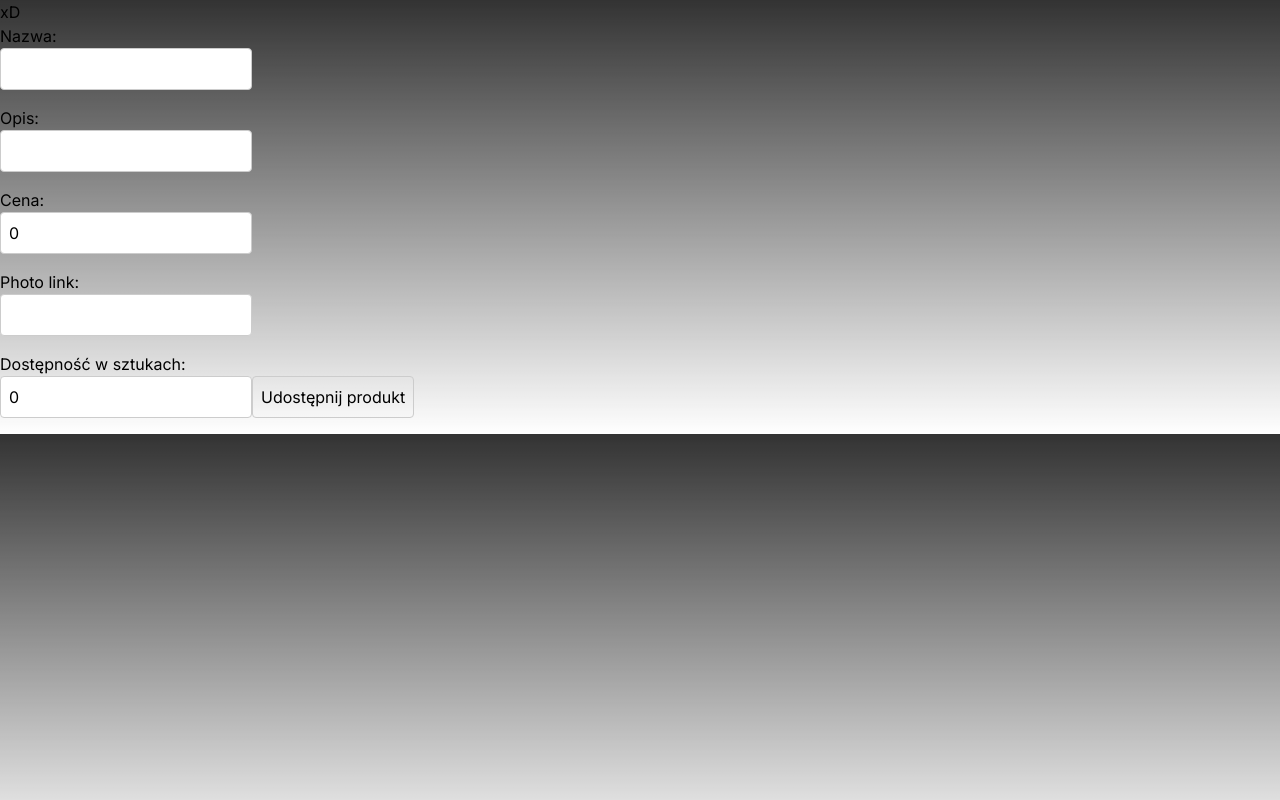
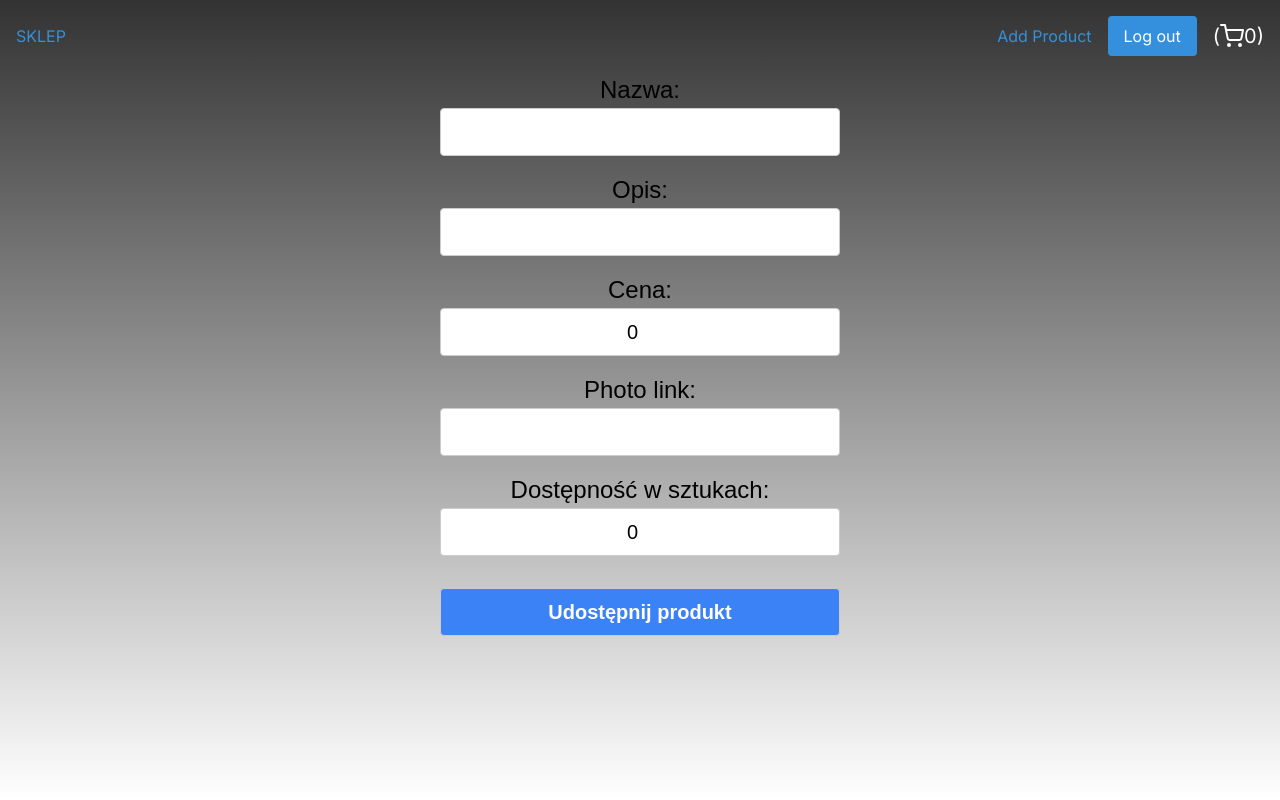
Before and after one commit to groh7/shop-poghry, a Next.js app: page /add-product in a window 1280 px wide. Built offline with nearby package versions, Linux system fonts and the light colour scheme.

Commit message:
after crud

```diff
--- a/src/app/add-product/page.tsx
+++ b/src/app/add-product/page.tsx
@@ -3,14 +3,7 @@
 import Product from "@/models/product";
 import { useState } from "react";
 import dbConnect from "@/utils/dbConnect";
-
-// export type ProductAddType = {
-//     name: string;
-//     description: string;
-//     price: number;
-//     photo: string;
-//     availability: number;
-// }
+import Navbar from "@/components/Navbar";
 
 export default function AddProduct() {
   const [formData, setFormData] = useState({
@@ -23,7 +16,6 @@ export default function AddProduct() {
   });
 
   async function AddToBase(e: any) {
-    // generowanie 'id'
     try {
       e.preventDefault();
 
@@ -39,8 +31,9 @@ export default function AddProduct() {
 
   return (
     <div>
-      xD
-      <form onSubmit={AddToBase}>
+    <Navbar />
+    <div className="flex items-center justify-center">
+      <form className="text-center addItem" onSubmit={AddToBase}>
         <div>Nazwa:</div>
         <input type="text" value={formData.name} onChange={(e) => setFormData({ ...formData, name: e.target.value })} />
         <div>Opis: </div>
@@ -67,9 +60,10 @@ export default function AddProduct() {
           value={formData.availability}
           onChange={(e) => setFormData({ ...formData, availability: Number(e.target.value) })}
         />
-
-        <input type="submit" value="Udostępnij produkt" />
+        <div></div>
+        <input className="submit mt-4 bg-blue-500 hover:bg-blue-700 text-white font-bold py-2 px-4 rounded" type="submit" value="Udostępnij produkt" />
       </form>
+    </div>
     </div>
   );
 }
--- a/src/app/cart/page.tsx
+++ b/src/app/cart/page.tsx
@@ -16,13 +16,13 @@ const ProductsList: React.FC<JSX.Element> = () => {
 
   return (
     //otypowac
-    <div>
+    <div className=" cart flex flex-col items-center">
       {products.map((product: any, index: number) => (
-        <div style={{ display: "flex" }}>
+        <div key={index} className=" cartElement flex items-center justify-between w-full">
           <div>
-            {index}.{product.name}
+            {index + 1}. {product.name}
           </div>
-          <button>Remove</button>
+          <button className="ml-2">Remove</button>
         </div>
       ))}
     </div>
--- a/src/app/globals.css
+++ b/src/app/globals.css
@@ -80,7 +80,10 @@ h1 {
   }
 
   body {
+  display: flex;
+  flex-wrap: wrap;
   background-color: #333;
+  min-height: 100vh;
   }
 
   button {
@@ -100,6 +103,35 @@ h1 {
     background-color: white;
   }
 
-  .cart:hover {
+  .cartIcon:hover {
     transform: scale(1.1);
   }
+
+  .addItem {
+    width: 100vw;
+    font-family: Arial, Helvetica, sans-serif;
+    font-size: 24px;
+  }
+
+  .addItem input {
+    width: 400px;
+    font-size: 20px;
+    text-align: center;
+  }
+
+  .addItem .submit {
+    cursor: pointer;
+  }
+
+  .cart {
+    width: 100vw;
+    margin-top: 50px;
+  }
+
+  .cartElement {
+    width: 50vw;
+    padding-top: 10px;
+    text-align: center;
+    color: white;
+    font-size: 20px;
+  }
--- a/src/app/layout.tsx
+++ b/src/app/layout.tsx
@@ -1,4 +1,4 @@
-import { ShopProvider } from "@/providers/shopContext";
+import { ShopProvider } from "@/providers/ShopContext";
 import type { Metadata } from "next";
 import { Inter } from "next/font/google";
 import "./globals.css";
--- a/src/app/page.tsx
+++ b/src/app/page.tsx
@@ -3,7 +3,7 @@
 //import styles from './page.module.css'
 import Navbar from "@/components/Navbar";
 import Product from "@/components/Product";
-import { useShopContext } from "@/providers/shopContext";
+import { useShopContext } from "@/providers/ShopContext";
 import { useEffect, useState } from "react";
 
 export default function Home() {
@@ -33,6 +33,7 @@ export default function Home() {
           alignItems: "center",
           textAlign: "center",
           height: "100vh",
+          width: "100vw",
         }}
       >
         <p className="p-4">You have to log in</p>
@@ -50,7 +51,7 @@ export default function Home() {
     // <ShopProvider>
     <div>
       <Navbar />
-      <div style={{ display: "flex", flexWrap: "wrap" }}>
+      <div className=" main flex flex-wrap">
         {products.map((product, index) => (
           <Product product={product} key={index} />
         ))}
--- a/src/components/Navbar.tsx
+++ b/src/components/Navbar.tsx
@@ -1,4 +1,4 @@
-import { useShopContext } from "@/providers/shopContext";
+import { useShopContext } from "@/providers/ShopContext";
 import Link from "next/link";
 import { useRouter } from "next/navigation";
 import { FiShoppingCart } from "react-icons/fi";
@@ -16,7 +16,9 @@ const Navbar = () => {
   return (
     <div className="flex justify-between items-center p-4">
       <div className="flex items-center">
+      <Link href="/" className="relative">
         <div className="w-80 ">SKLEP</div>
+        </Link>
       </div>
       <div className="flex items-center space-x-4">
         <Link href="/add-product" className="relative">
@@ -31,7 +33,7 @@ const Navbar = () => {
         </button>
 
         <div onClick={handleGoToProductsList}>
-          <span className="cart text-right text-white flex items-center justify-center">
+          <span className="cartIcon text-right text-white flex items-center justify-center">
             (
             <i>
               <FiShoppingCart size={24} />
--- a/src/components/Product.tsx
+++ b/src/components/Product.tsx
@@ -1,4 +1,4 @@
-import { useShopContext } from "@/providers/shopContext";
+import { useShopContext } from "@/providers/ShopContext";
 
 function Product({ product }: any) {
   const { cart, setCart } = useShopContext();
```
